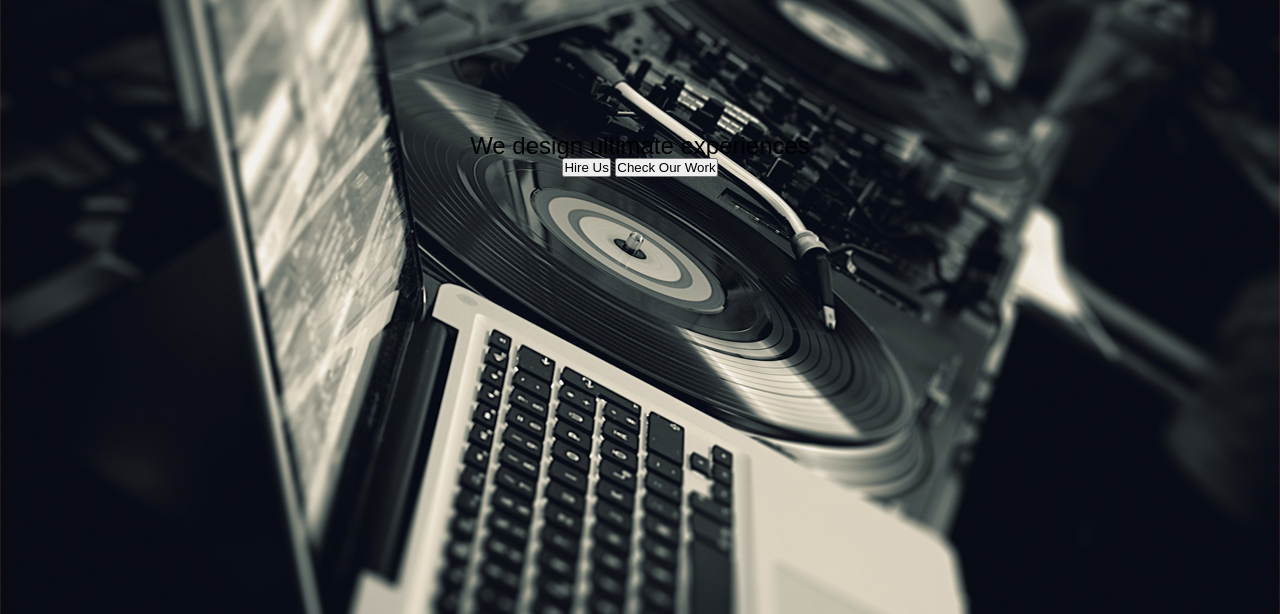
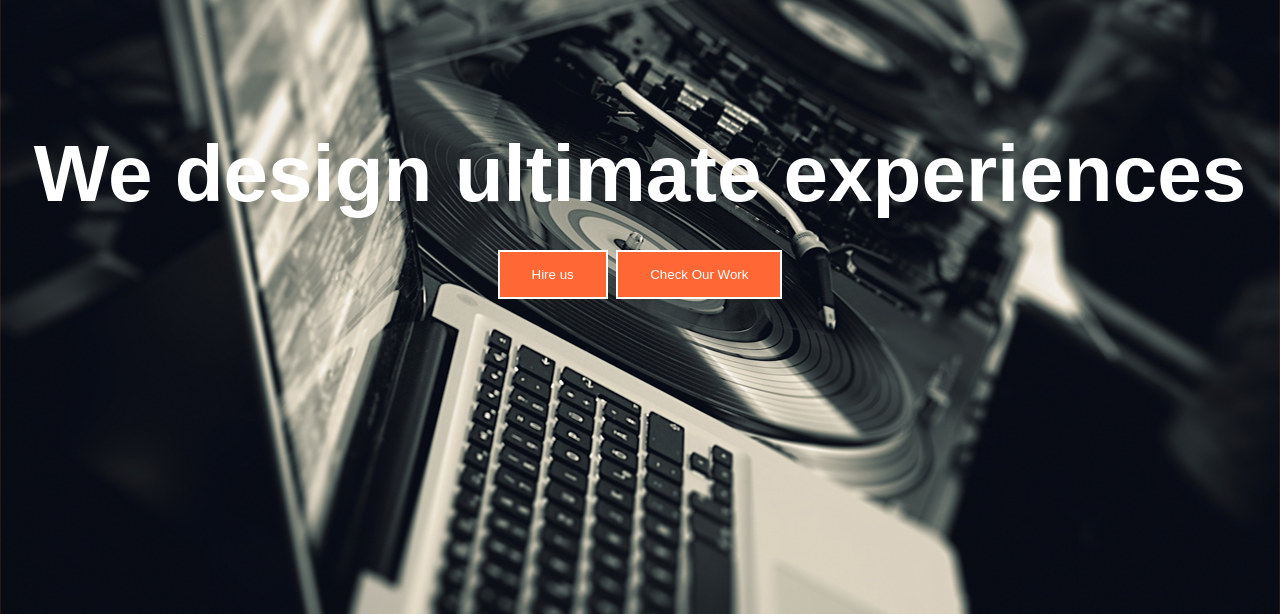
Before and after one commit to mitrovicbojan/vi-test, a plain HTML site: page index.html in a window 1280 px wide. Shown: the part 186-800 px from the top of the page. Drawn offline with Linux system fonts and the light colour scheme.

Commit message:
home page

```diff
--- a/index.html
+++ b/index.html
@@ -34,9 +34,9 @@
     </header>
     <main>
         <section class="home">
-            <h1>We design ultimate experiences</h1>
-            <button class="btn-home"><a class="btn-item">Hire Us</a></button>
-            <button class="btn-home"><a class="btn-item">Check Our Work</a></button>
+            <h1 class="home__title">We design ultimate experiences</h1>
+            <button class="btn-home">Hire us</button>
+            <button class="btn-home">Check Our Work</button>
         </section>
     </main>
 </body>
--- a/scss/_home.scss
+++ b/scss/_home.scss
@@ -6,4 +6,23 @@
     text-align: center;
     background: url('../img/hero-image.jpg') no-repeat center top;
     background-size: cover;
+
+    &__title {
+        font-size: 5rem;
+        font-weight: 700;
+        padding-bottom: 1rem;
+        margin-bottom: 1rem;
+        color: $white-color;
+    }
 }
+.btn-home {
+    background-color: $orange-color;
+    border: 2px solid $white-color;
+    color: $white-color;
+    padding: 15px 32px;
+    text-align: center;
+    text-decoration: none;
+    cursor: pointer;
+    margin: 4px 2px;
+
+}
```
Also changed, not shown: dist/css/style.css, 1 other file.
